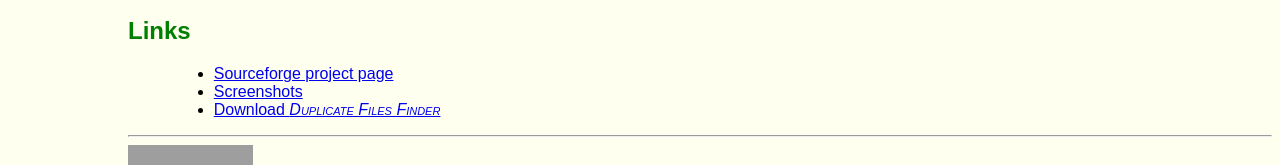
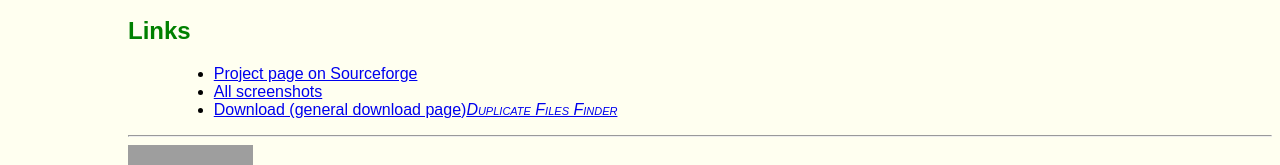
Before and after one commit to cnsuhao/doubles, a plain HTML site: page web/index.htm in a window 1280 px wide. Shown: the part 1928-2093 px from the top of the page. Drawn offline with Linux system fonts and the light colour scheme; grey boxes are pictures that could not be loaded.

Commit message:
Links section changes
git-svn-id: https://svn.code.sf.net/p/doubles/code/trunk@257 84247619-5e4a-0410-ba8a-c2b51db7ef0e

```diff
--- a/web/index.htm
+++ b/web/index.htm
@@ -96,9 +96,9 @@ Additional caching of the contents of the files additionally improves performanc
 
 <div class="indented">
 <ul>
- <li><a href="http://sourceforge.net/projects/doubles">Sourceforge project page</a></li>
- <li><a href="http://sourceforge.net/project/screenshots.php?group_id=211415">Screenshots</a></li>
- <li><a href="http://sourceforge.net/project/platformdownload.php?group_id=211415">Download <span class="capi">Duplicate Files Finder</span></a></li>
+ <li><a href="http://sourceforge.net/projects/doubles">Project page on Sourceforge</a></li>
+ <li><a href="http://sourceforge.net/project/screenshots.php?group_id=211415">All screenshots</a></li>
+ <li><a href="http://sourceforge.net/project/showfiles.php?group_id=211415">Download (general download page)<span class="capi">Duplicate Files Finder</span></a></li>
 </ul>
 </div>
 
```
Also changed, not shown: web/history.txt.
